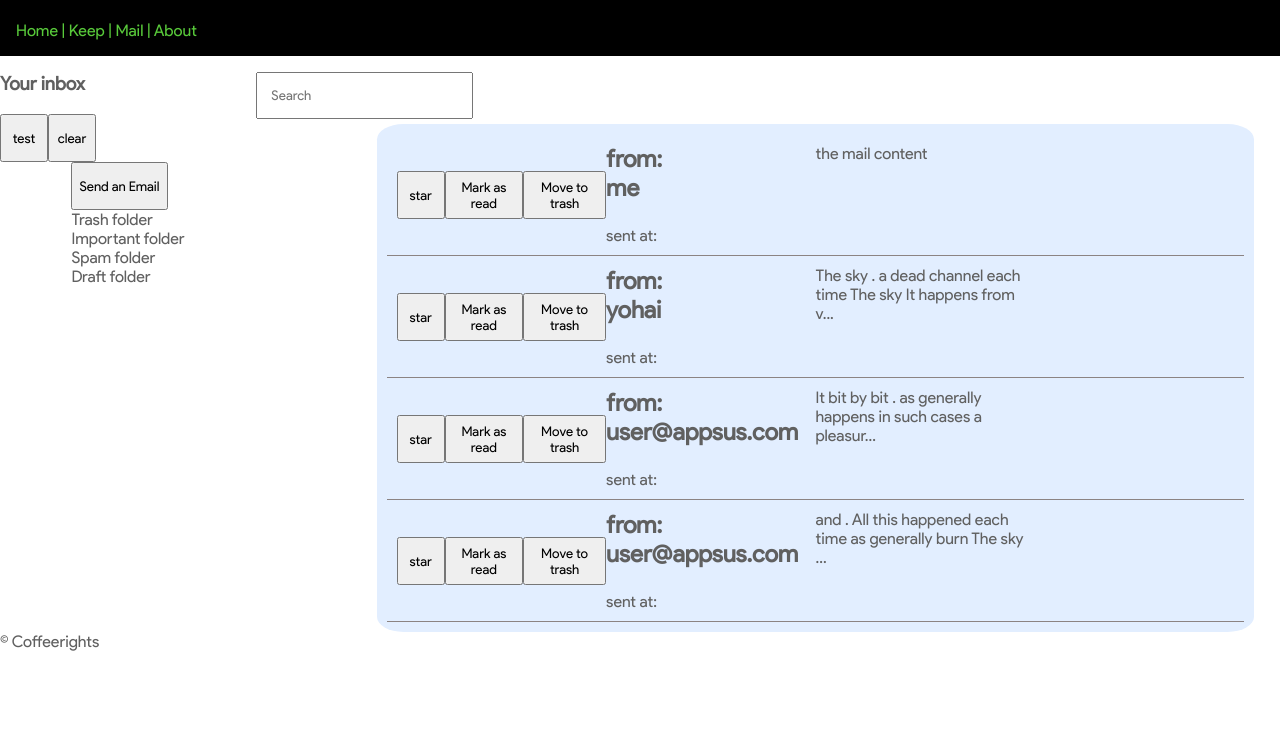
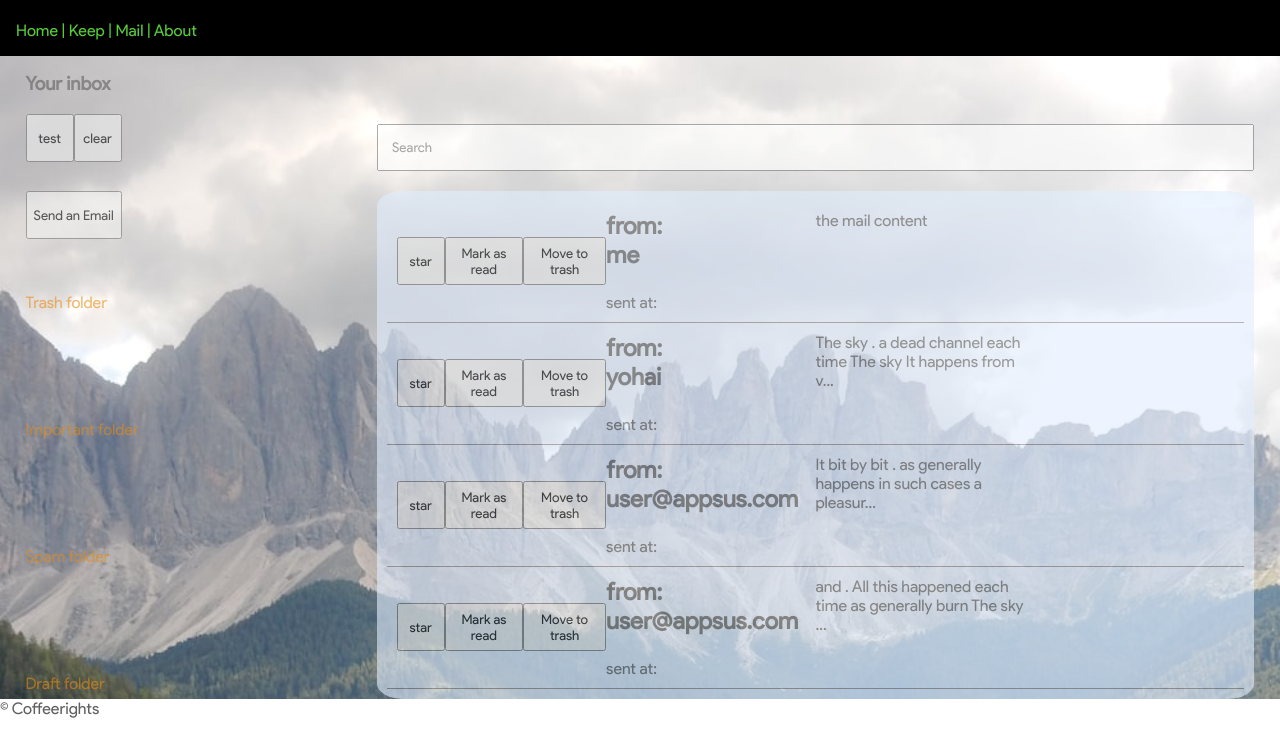
Before and after one commit to YohaiKorem/sprint3, a plain HTML site: page index.html in a window 1280 px wide. Both pictures are taken after a click on the link "Mail". Shown: the part 48-800 px from the top of the page. Drawn offline with Linux system fonts and the light colour scheme.

Commit message:
added bgImg to MailIndex, reorganized containers

```diff
--- a/apps/mail/cmps/MailFolderList.js
+++ b/apps/mail/cmps/MailFolderList.js
@@ -1,8 +1,8 @@
 export default {
   name: 'MailFolderList',
   template: `
-      <button @click="sendMail" class="composeMail">Send an Email</button>
-      <ul class="clean-list">
+      <button @click="sendMail" class="compose-mail">Send an Email</button>
+      <ul class="clean-list folder-list">
         <li @click="setTrash">Trash folder</li>
         <li @click="setImportant">Important folder</li>
         <li @click="setSpam">Spam folder</li>
--- a/apps/mail/pages/MailIndex.js
+++ b/apps/mail/pages/MailIndex.js
@@ -13,16 +13,15 @@ export default {
 <section class="mail-index">
   <div class="input-heading-container full">
 <div class="btns-container">
-
   <h1>Your inbox</h1>
   <button @click="test">test</button>
   <button @click="clearStorage">clear</button>
+</div>
 </div>
 <aside class="folder-list-container">
   <MailFolderList/>
 </aside>
     <MailFilter @filter="setCriteria"/>
-  </div>
     <MailList
         :mails="filteredMails"
         @remove="removeMail" />
--- /dev/null
+++ b/assets/style/apps/mail/MailFilter.css
@@ -0,0 +1,9 @@
+.mail-filter {
+  display: flex;
+  align-items: start;
+  justify-content: center;
+}
+
+.mail-filter input {
+  width: 100%;
+}
--- /dev/null
+++ b/assets/style/apps/mail/MailFolderList.css
@@ -0,0 +1,16 @@
+.mail-index > aside.folder-list-container {
+  grid-column: 2;
+  grid-row: 3;
+  width: 100%;
+}
+
+.folder-list {
+  width: 100%;
+  min-height: 100%;
+  display: flex;
+  flex-direction: column;
+  justify-content: space-around;
+}
+.folder-list li {
+  color: rgb(230, 140, 22);
+}
--- a/assets/style/apps/mail/MailIndex.css
+++ b/assets/style/apps/mail/MailIndex.css
@@ -4,6 +4,13 @@
   grid-template-rows: 3em 1fr;
   grid-template-columns: 1.6rem 0.5fr 1fr 0.25fr 1.6rem;
   row-gap: 20px;
+  background-image: url(/assets/img/mailImg/bgcImg.jpg);
+  background-repeat: no-repeat;
+  background-size: cover;
+}
+
+.mail-index > * {
+  opacity: 0.6;
 }
 
 .mail-index > *:not(.full) {
@@ -11,7 +18,7 @@
 }
 
 .mail-index > .full {
-  grid-column: 1/-1;
+  grid-column: 2/5;
 }
 
 .input-heading-container {
--- a/assets/style/main.css
+++ b/assets/style/main.css
@@ -23,7 +23,9 @@
 @import 'apps/note/NoteEdit.css';
 
 /* Email pages and cmps */
+@import 'apps/mail/MailFilter.css';
+@import 'apps/mail/MailFolderList.css';
+@import 'apps/mail/MailHeadingContainer.css';
 @import 'apps/mail/MailList.css';
 @import 'apps/mail/MailIndex.css';
-@import 'apps/mail/MailIndex.css';
 @import 'apps/mail/MailPreview.css';
```
Also changed, not shown: assets/img/mailImg/bgcImg.jpg (added), assets/style/apps/mail/MailHeadingContainer.css (added).
